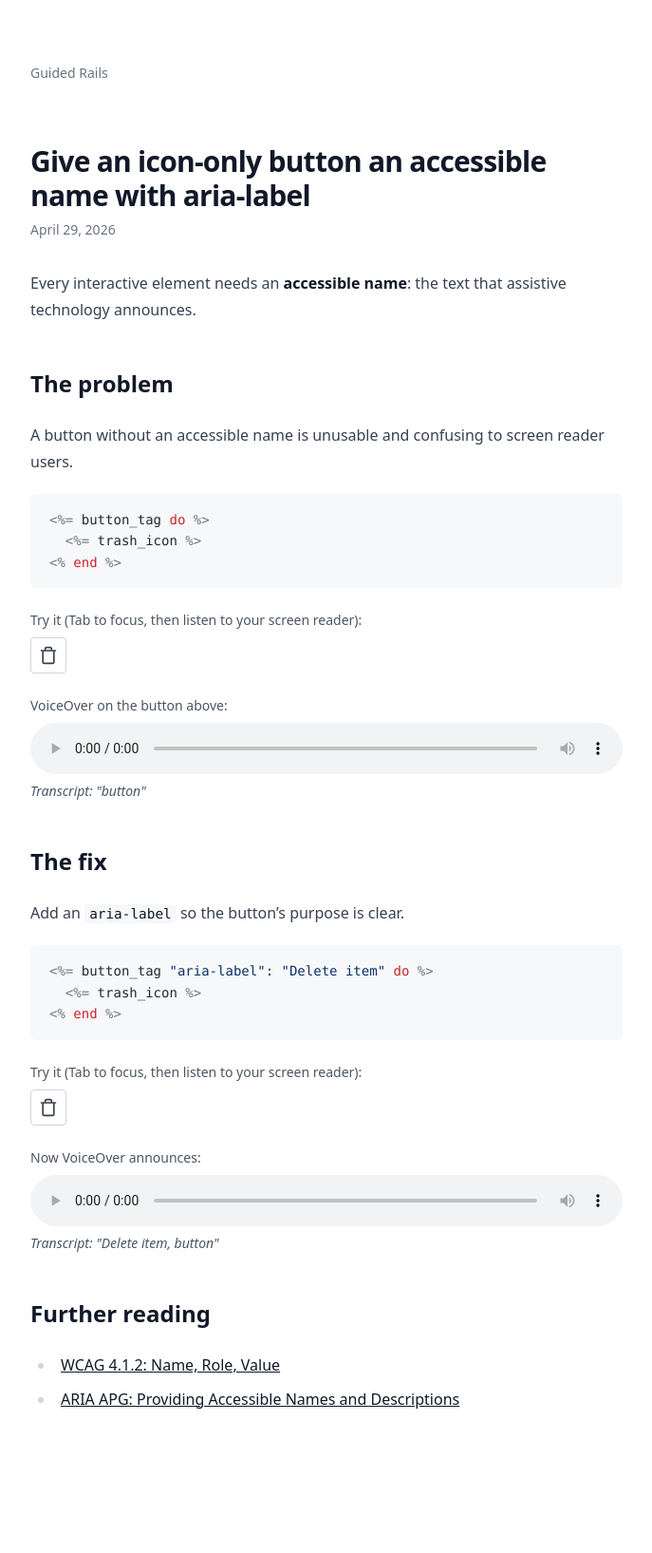
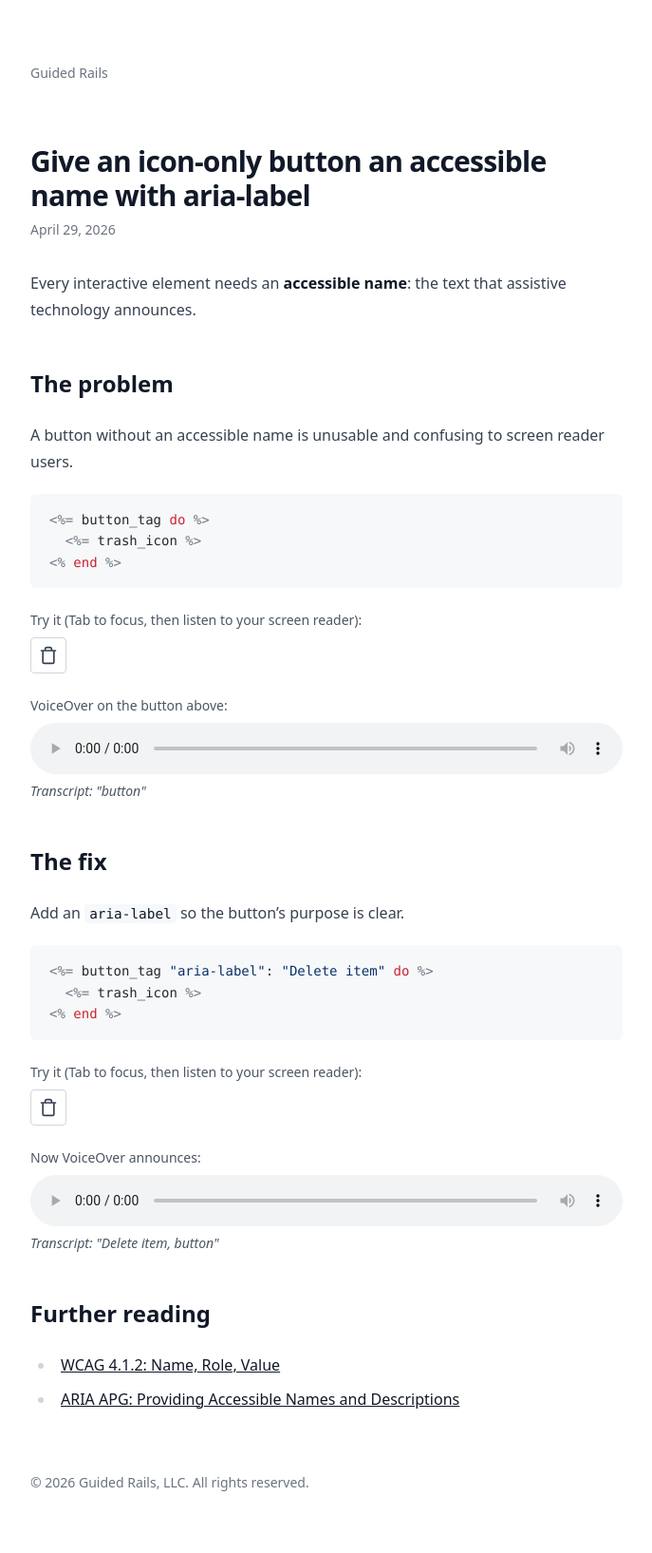
Before and after one commit to Guided-Rails/guided-rails.github.io, a Jekyll site: the page built from _posts/2026-04-29-give-an-icon-only-button-an-accessible-name-with-aria-label.markdown, in a window 1280 px wide. Shown: the whole page at 95% size, without its empty margins (296-983 px from the left). Built offline with Jekyll 4.4.1, drawn with Linux system fonts in a browser that asks for light colours; nearby versions of some CDN libraries; before the commit the page ends 1559 px from its top, so only the background shows below that.

Commit message:
Add site footer with copyright line (#5)
Render a footer in the default layout so it appears on every page,
with the year derived from site.time.

Co-authored-by: Claude Opus 4.8 (1M context) <noreply@anthropic.com>

```diff
--- a/_layouts/default.html
+++ b/_layouts/default.html
@@ -16,6 +16,9 @@
       <a href="{{ '/' | relative_url }}" class="text-sm text-gray-500 hover:text-gray-900">{{ site.title }}</a>
     </header>
     {{ content }}
+    <footer class="mt-16 text-sm text-gray-500">
+      &copy; {{ site.time | date: "%Y" }} Guided Rails, LLC. All rights reserved.
+    </footer>
   </main>
 </body>
 </html>
```
